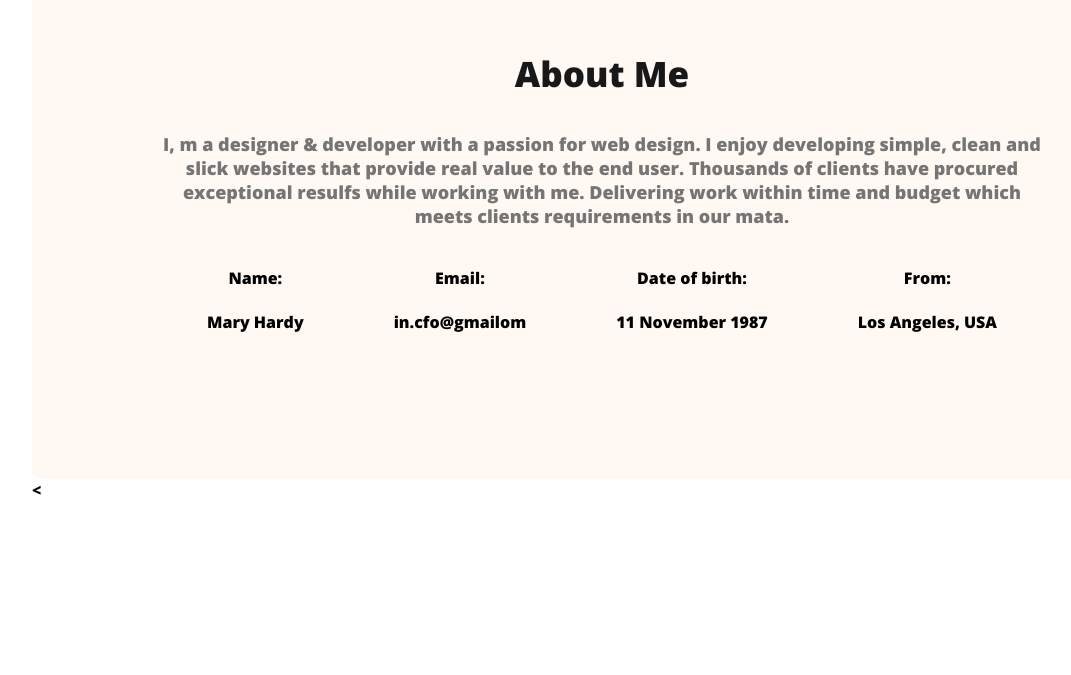
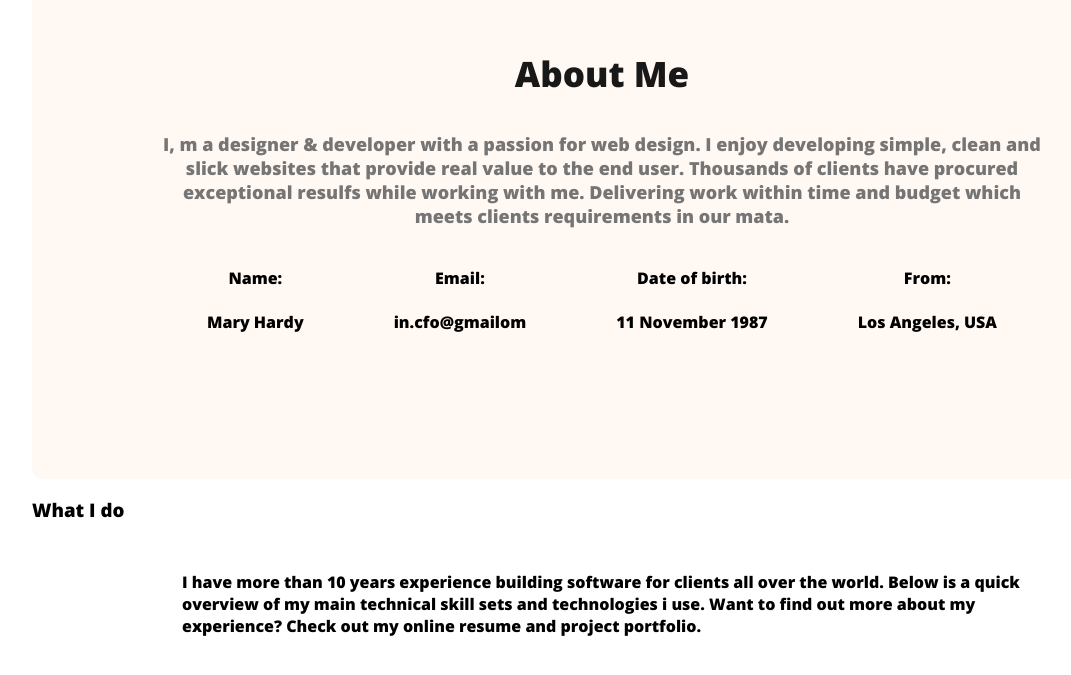
Before and after one commit to sabir689/new-portfolio, a plain HTML site: page index.html in a window 1280 px wide. Shown: the part 1110-1785 px from the top of the page, without its empty margins (38-1109 px from the left). Before the commit the page ends 1619 px from the top, so only its background shows below. Drawn offline with nearby package versions, Linux system fonts and the light colour scheme.

Commit message:
seventht commit

```diff
--- a/index.html
+++ b/index.html
@@ -68,7 +68,12 @@
 
           </div>
         </section>
-        <
+        <section>
+            <h3 class="sectiontitle">What I do</h3>
+            <p id="What-i-do-desciption" class="section-description">I have more than 10 years experience building software for clients all over the world. Below is a quick overview of my main technical skill sets and technologies i use. Want to find out more about my experience? Check out my online resume and project portfolio.</p>
+
+        </section>
+
 
     </main>
     <footer>
--- a/styles/portfolio.css
+++ b/styles/portfolio.css
@@ -92,6 +92,7 @@ padding:15px 35px;
 .about-info{
     text-align: center;
 
+
 }
 
 
@@ -118,3 +119,9 @@ main{
    max-width:1140px;
    margin: 0 auto;
 }
+#What-i-do-desciption{
+
+padding: 30px 150px;
+
+
+     }
```
